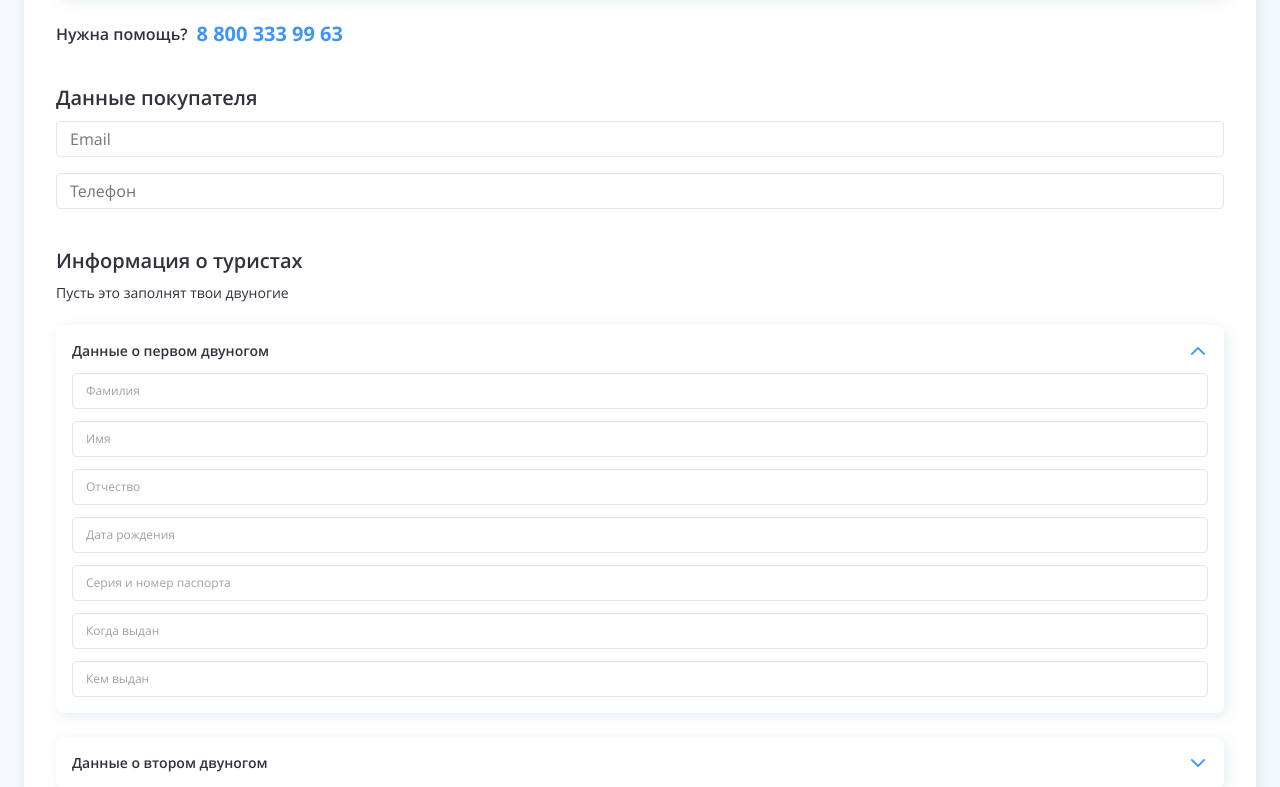
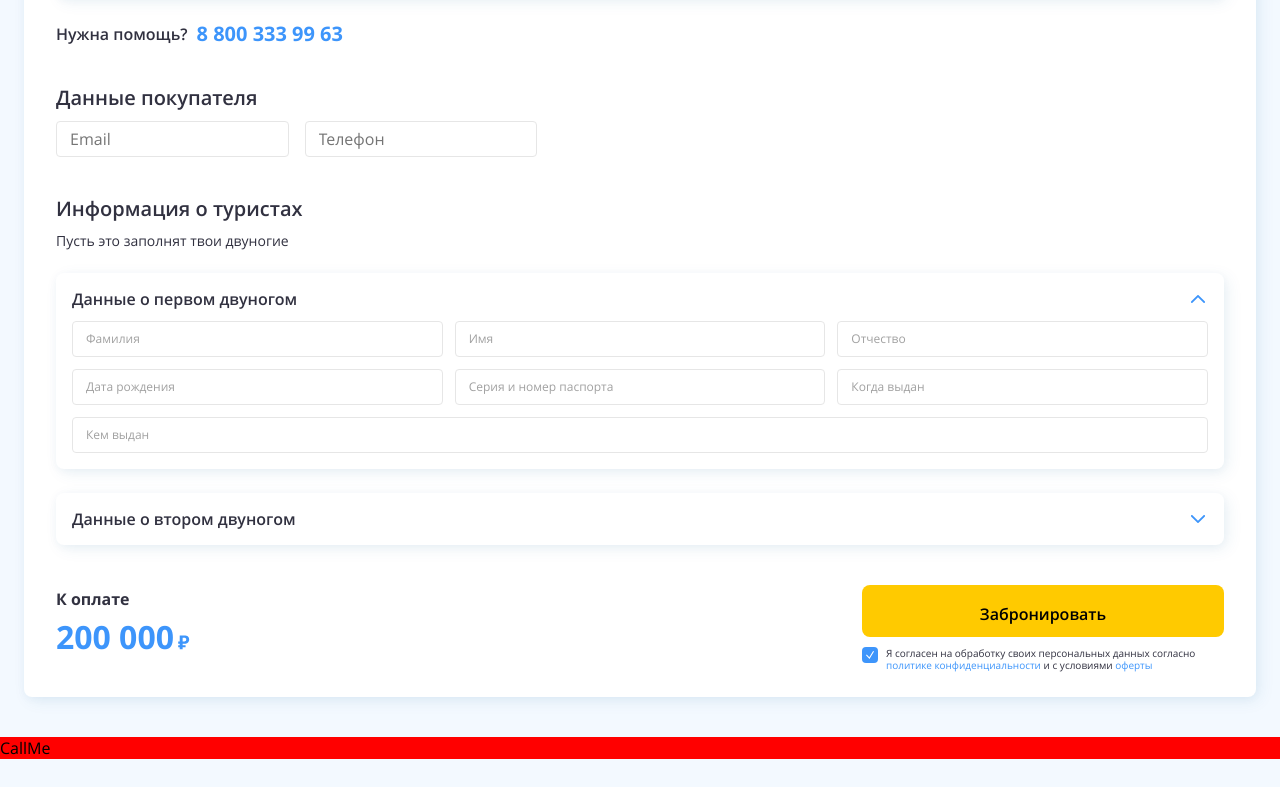
Before and after one commit to AleksandrRazhev/sletatru-testtask, a Next.js app in the folder test-task/: page / in a window 1280 px wide. Shown: the part 853-1640 px from the top of the page. Built offline with nearby package versions, Linux system fonts and the light colour scheme.

Commit message:
booking 800px finished

```diff
--- a/test-task/src/components/Booking/Booking.module.scss
+++ b/test-task/src/components/Booking/Booking.module.scss
@@ -15,7 +15,7 @@
     background-color: #fff;
     box-shadow: $boxShadow1;
     @media screen and (min-width: 768px) {
-      padding: 40px 32px;
+      padding: 40px 32px 26px;
     }
 
     .tourInfo {
@@ -68,6 +68,9 @@
     .paymentButtons {
       display: grid;
       gap: 15px;
+      @media screen and (min-width: 768px) {
+        grid-template-columns: auto 362px;
+      }
     }
   }
 }
--- a/test-task/src/components/Booking/BookingButtons/BookingButtons.module.scss
+++ b/test-task/src/components/Booking/BookingButtons/BookingButtons.module.scss
@@ -11,6 +11,9 @@
       max-width: 85%;
       font-size: 10px;
       line-height: 12px;
+      @media screen and (min-width: 768px) {
+        max-width: 100%;
+      }
     }
     a {
       color: $lightBlue;
--- a/test-task/src/components/Booking/BookingButtons/BookingButtons.tsx
+++ b/test-task/src/components/Booking/BookingButtons/BookingButtons.tsx
@@ -11,8 +11,8 @@ export const BookingButtons: React.FC = (): JSX.Element => {
         <Checkbox />
         <p className={style.text}>
           Я согласен на обработку своих персональных данных согласно
-          <a href=""> политике конфиденциальности </a>и с условиями
-          <a href=""> оферты</a>
+          <a href="#"> политике конфиденциальности </a>и с условиями
+          <a href="#"> оферты</a>
         </p>
       </div>
     </div>
--- a/test-task/src/components/Booking/BuyerData/BuyerData.module.scss
+++ b/test-task/src/components/Booking/BuyerData/BuyerData.module.scss
@@ -10,6 +10,10 @@
   .inputBlock {
     display: grid;
     gap: 16px;
+    @media screen and (min-width: 768px) {
+      grid-template-columns: repeat(2, 232.5px);
+    }
+
     .input {
       font-size: 16px;
       line-height: 20px;
--- a/test-task/src/components/Booking/Payment/Payment.module.scss
+++ b/test-task/src/components/Booking/Payment/Payment.module.scss
@@ -4,6 +4,9 @@
 .payment {
   display: grid;
   gap: 4px;
+  @media screen and (min-width: 768px) {
+    grid-template-rows: 28px 40px;
+  }
   .title {
     min-height: 28px;
     display: flex;
--- a/test-task/src/components/Booking/TouristInfo/TouristData/TouristData.module.scss
+++ b/test-task/src/components/Booking/TouristInfo/TouristData/TouristData.module.scss
@@ -29,6 +29,10 @@
   justify-content: space-between;
   align-items: center;
   font-weight: 600;
+  @media screen and (min-width: 768px) {
+    font-size: 16px;
+    line-height: 20px;
+  }
   .button {
     @include flexCenter;
     width: 20px;
@@ -43,12 +47,21 @@
   gap: 12px;
   overflow: hidden;
   transition: all 1s ease-in-out;
+  @media screen and (min-width: 768px) {
+    grid-template-columns: repeat(3, 1fr);
+    grid-template-rows: repeat(3, 1fr);
+  }
 }
 
 .inputTuorist {
   font-size: 12px;
   line-height: 16px;
   transition: transform 1s ease-in-out;
+  @media screen and (min-width: 768px) {
+    &:last-child {
+      grid-column: 1 / span 3;
+    }
+  }
   input {
     padding: 0 13px;
     &::placeholder {
--- a/test-task/src/components/Booking/TouristInfo/TouristData/TouristData.tsx
+++ b/test-task/src/components/Booking/TouristInfo/TouristData/TouristData.tsx
@@ -27,17 +27,17 @@ export const TouristData = (props: TouristDataProps): JSX.Element => {
           <DropDownButton />
         </button>
       </div>
-      <div className={style.inputsBlock}>
+      <ul className={style.inputsBlock}>
         {data.map((item) => (
-          <label key={item.name} className={style.inputTuorist}>
+          <li key={item.name} className={style.inputTuorist}>
             <Input
               type="text"
               name={item.name}
               placeholder={item.placeholder}
             />
-          </label>
+          </li>
         ))}
-      </div>
+      </ul>
     </div>
   );
 };
```
